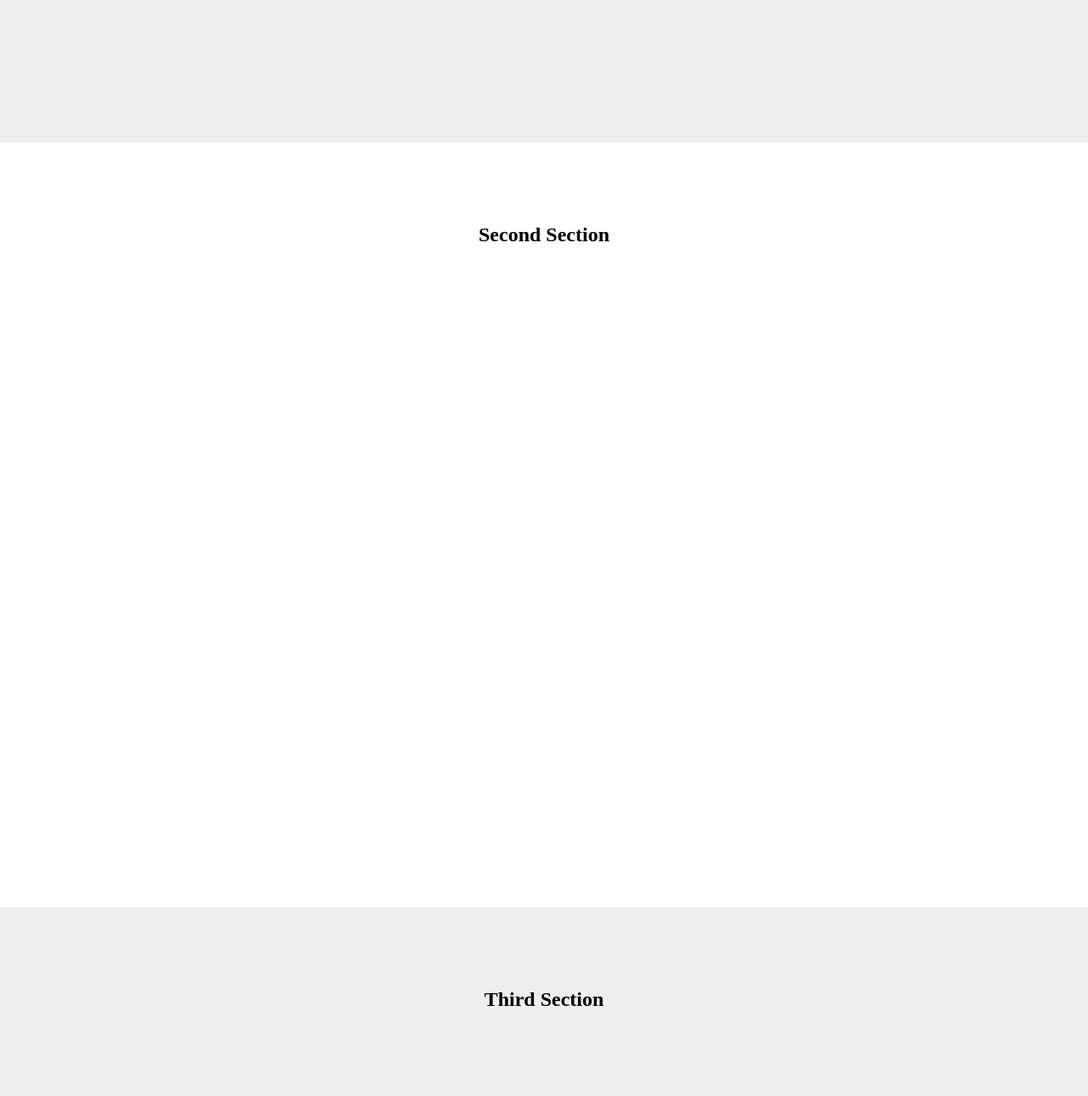
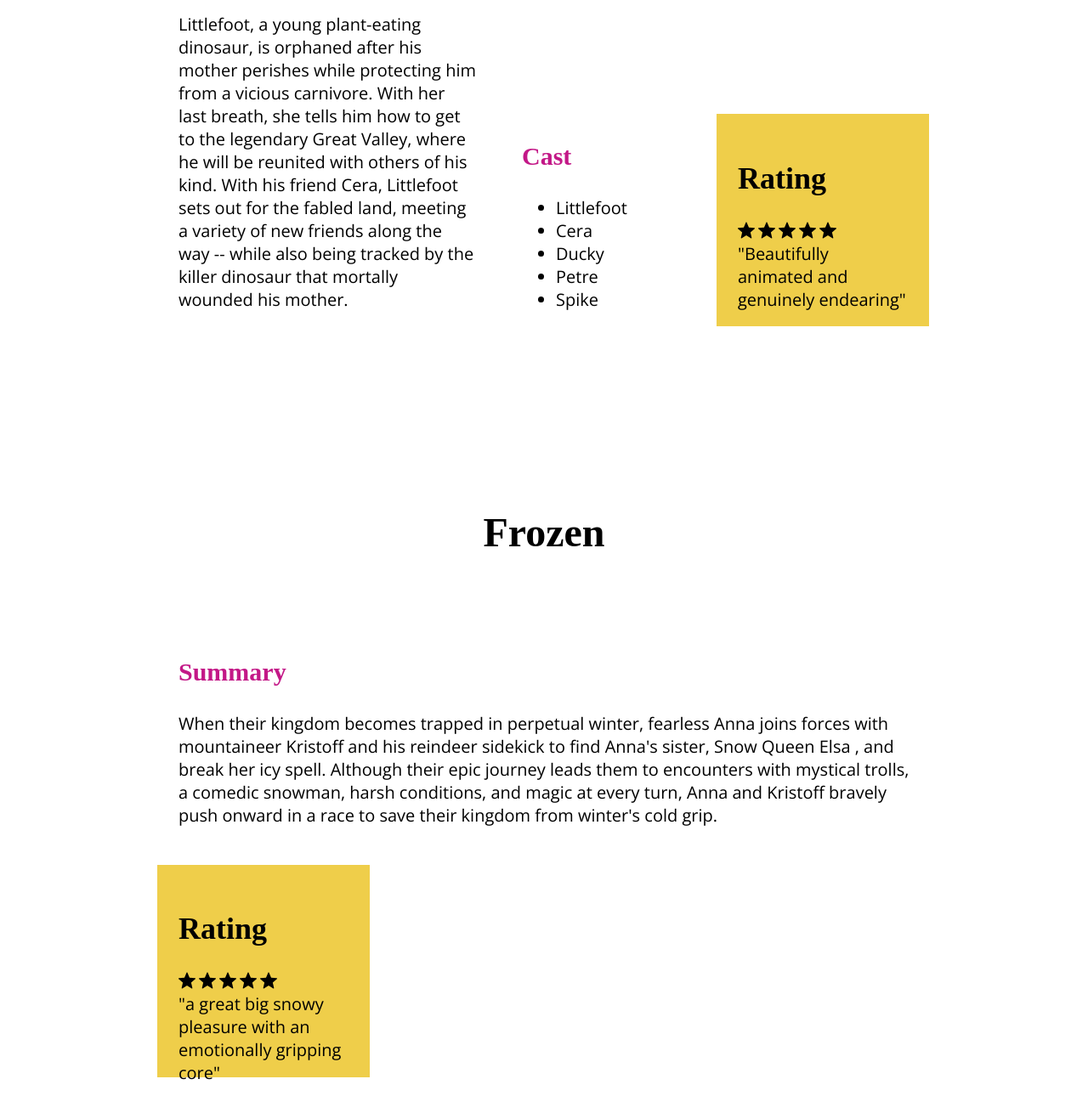
Before and after one commit to sdkingsley/lab09-PageDesignPrinciples, a plain HTML site: page index.html in a window 1280 px wide. Shown: the part 732-2022 px from the top of the page at 85% size. Drawn offline with nearby package versions, Linux system fonts and the light colour scheme; a web font is replaced by a local one.

Commit message:
updating index and css

```diff
--- a/css/styles.css
+++ b/css/styles.css
@@ -1,7 +1,33 @@
 /*	****************************************
 	Demo styles (for demo purposes only)
 	**************************************** */
-p { margin-top: 0; }
+p, ul, li { margin-top: 0;
+	font-family: 'Open Sans';
+	color: #000000;
+	font-size: 20px;
+}
+
+h1{
+	font-family: 'Shrikhand';
+	color: #000000;
+	font-size: 48px;
+}
+h2{
+	font-family: 'Shrikhand';
+	color: #000000;
+	font-size: 36px;
+}
+h3{
+	font-family: 'Open Sans' bold;
+	color: #C31887;
+	font-size: 30px;
+}
+div{
+	padding-top: 25px;
+	padding-bottom: 25px;
+	padding-left: 25px;
+	padding-right: 25px;
+}
 
 .right {
 	float: right;
@@ -11,6 +37,42 @@ p { margin-top: 0; }
 .frame {
 	border: 1px solid #666;
 	padding: 5px;
+}
+
+#logo{
+	height: 30px;
+	width: 30px;
+	float: left;
+
+}
+
+#rate, #rate2{
+	background-color: #EFCE4A;
+	width: 200px;
+	height: 200px;
+}
+
+#olaf{
+	width: 350px;
+	height: 350px;
+	float: right;
+}
+
+#first, #second, #third{
+	background-color: #FFFFFF;
+}
+
+#third .container img{
+	width: 200px;
+	height: 200px;
+}
+#summ{
+	width: 350px;
+	height: 350px
+}
+#cast{
+	width: 200px;
+	height: 200px;
 }
 
 /*	****************************************
@@ -26,3 +88,26 @@ p { margin-top: 0; }
 	text-align: left;
 	overflow: auto;
 }
+.main-menu{
+	text-align: right;
+	background-color: #C31887;
+}
+.imag img{
+	width: 100%;
+	height: 45%;
+}
+.starRate{
+	width: 20px;
+	height: 20px;
+}
+.colo{
+	background-color: #EFCE4A;
+	text-align: center;
+	display: inline-block;
+}
+.s2Top{
+	display: inline-block;
+}
+.bottomCon{
+	display: inline-block;
+}
--- a/index.html
+++ b/index.html
@@ -6,6 +6,7 @@
     <title>Long Scrolly Template</title>
     <link rel="stylesheet" href="css/long-scrolly.css">
     <link rel="stylesheet" href="css/styles.css">
+    <link rel="stylesheet" href="https://fonts.googleapis.com/css?family=Open+Sans|Shrikhand">
 </head>
 
 <body>
@@ -13,9 +14,10 @@
     <!-- Navigation -->
     <nav class="main-menu">
         <ul>
-            <li><a href="#first">First</a></li>
-            <li><a href="#second">Second</a></li>
-            <li><a href="#third">Third</a></li>
+        <img src="imgs/video-camera.svg" id="logo">
+            <li><a href="#first">LAND BEFORE TIME</a></li>
+            <li><a href="#second">FROZEN</a></li>
+            <li><a href="#third">COLOPHON</a></li>
         </ul>
     </nav>
 
@@ -23,11 +25,39 @@
     <section id="first">
         <div class="container">
 
-            <h1>First Section</h1>
+            <h1>Land Before Time</h1>
 
             <div class="content">
+              <span class="imag"><img src="imgs/landBeforeTime.jpg"></span>
 
+              <div class="bottomCon" id="summ">
+                <h3>Summary</h3>
+                <p>Littlefoot, a young plant-eating dinosaur, is orphaned after his mother perishes while protecting him from a vicious carnivore. With her last breath, she tells him how to get to the legendary Great Valley, where he will be reunited with others of his kind. With his friend Cera, Littlefoot sets out for the fabled land, meeting a variety of new friends along the way -- while also being tracked by the killer dinosaur that mortally wounded his mother.</p>
+              </div>
+              <div class="bottomCon" id="cast">
+                <h3>Cast</h3>
+                <p>
+                  <ul>
+                    <li>Littlefoot</li>
+                    <li>Cera</li>
+                    <li>Ducky</li>
+                    <li>Petre</li>
+                    <li>Spike</li>
 
+                  </ul>
+                </p>
+
+              </div>
+              <div class="bottomCon" id="rate">
+                <h2>Rating</h2>
+                <img src="imgs/star-full.svg" class="starRate">
+                <img src="imgs/star-full.svg" class="starRate">
+                <img src="imgs/star-full.svg" class="starRate">
+                <img src="imgs/star-full.svg" class="starRate">
+                <img src="imgs/star-full.svg" class="starRate">
+                <br>
+                <p>"Beautifully animated and genuinely endearing"</p>
+              </div>
 
             </div><!-- .content -->
 
@@ -39,9 +69,29 @@
     <section id="second">
         <div class="container">
 
-            <h1>Second Section</h1>
+            <h1>Frozen</h1>
 
             <div class="content">
+              <div class="s2Top">
+               <h3>Summary</h3>
+                <p>When their kingdom becomes trapped in perpetual winter, fearless Anna joins forces with mountaineer Kristoff and his reindeer sidekick to find Anna's sister, Snow Queen Elsa , and break her icy spell. Although their epic journey leads them to encounters with mystical trolls, a comedic snowman, harsh conditions, and magic at every turn, Anna and Kristoff bravely push onward in a race to save their kingdom from winter's cold grip.</p>
+
+              </div>
+              <div class="s2Top" id="rate2">
+                <h2>Rating</h2>
+                <img src="imgs/star-full.svg" class="starRate">
+                <img src="imgs/star-full.svg" class="starRate">
+                <img src="imgs/star-full.svg" class="starRate">
+                <img src="imgs/star-full.svg" class="starRate">
+                <img src="imgs/star-full.svg" class="starRate">
+                <p>"a great big snowy pleasure with an emotionally gripping core"</p>
+              </div> <!-- .s2Top -->
+              <div class="s2Bottom">
+                <h3>Box Office Success</h3>
+                <p>On the opening day of its wide release, the film earned $15.2 million, including $1.2 million from Tuesday late-night shows,and set a record for the highest pre-Thanksgiving Wednesday opening, ahead of Tangled ($11.9 million). It was also the second-largest pre-Thanksgiving Wednesday among all films, behind Catching Fire ($20.8 million). The film finished in second place over the traditional three-day weekend (Friday-to-Sunday) with $67.4 million, setting an opening weekend record among Walt Disney Animation Studios films.[201] It also scored the second-largest opening weekend among films that did not debut at #1. </p>
+                <img src="imgs/olaf.png" alt="Olaf" id="olaf">
+
+              </div>
 
 
 
@@ -55,11 +105,20 @@
     <section id="third">
         <div class="container">
 
-            <h1>Third Section</h1>
+            <h1>Colophon</h1>
 
             <div class="content">
 
-
+              <div class="colo">
+                <img src="imgs/april.jpg">
+                <h3>April</h3>
+                <p>Developer</p>
+              </div> <!-- .colo 1st -->
+              <div class="colo">
+                <img src="imgs/sarah.jpg">
+                <h3>Sarah</h3>
+                <p>Designer</p>
+              </div> <!-- .colo 2nd -->
 
             </div><!-- .content -->
 
```
